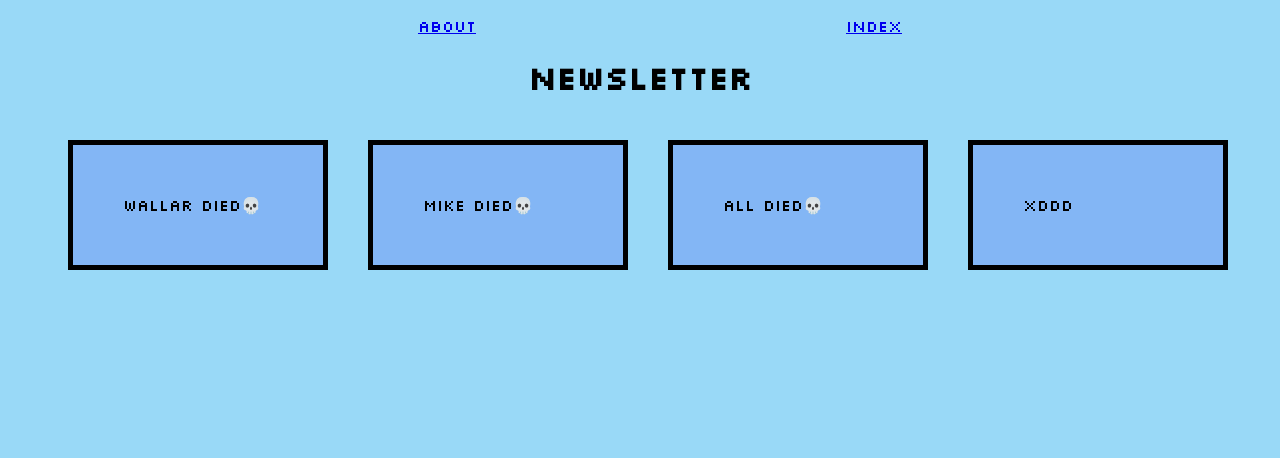
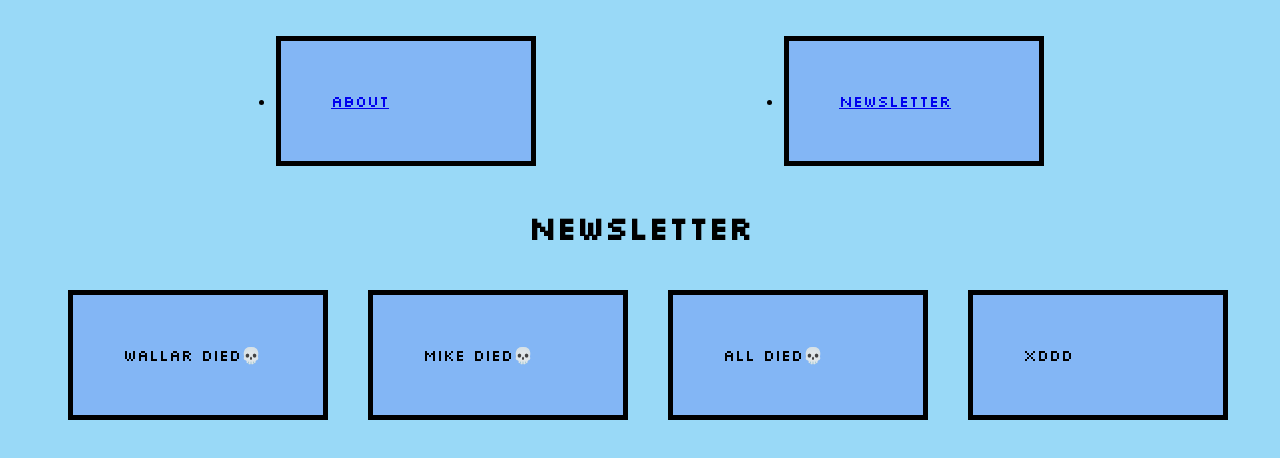
Before and after one commit to MiroslavKuna/test-13.10, a plain HTML site: page newsletter.html in a window 1280 px wide. Drawn offline with Linux system fonts and the light colour scheme.

Commit message:
last commit

```diff
--- a/newsletter.html
+++ b/newsletter.html
@@ -11,10 +11,10 @@
     <title>Document</title>
 </head>
 <body id="news">
-        <ul class="nav">
-            <a href="index.html">Index</a>
-            <a href="aboutUs.html">About</a>
-        </ul>
+    <ul class="nav">
+        <li><a href="newsletter.html">Newsletter</a></li>
+        <li><a href="aboutUs.html">About</a></li>
+    </ul>
     <h1>Newsletter</h1>
 
     <ul id="newsCards">
```
Also changed, not shown: aboutUs.html (+4 -4 lines).
